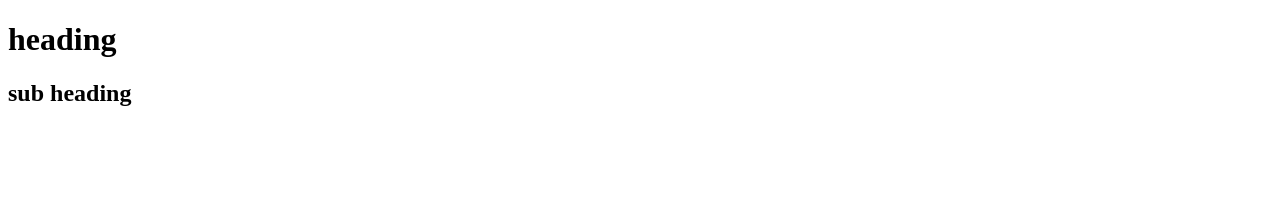
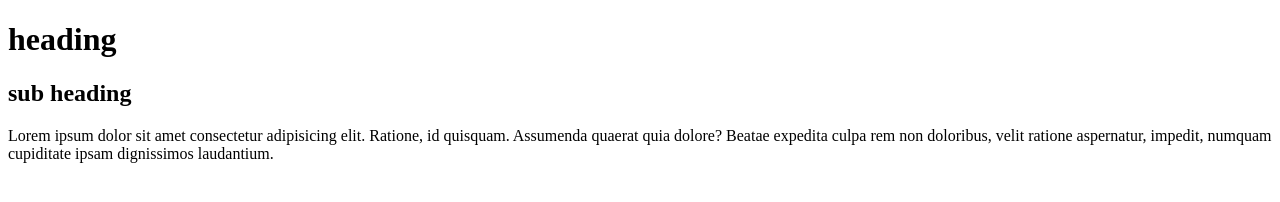
Before and after one commit to KhansaBinthAhmed/krepo, a plain HTML site: page k4/index.html in a window 1280 px wide. Drawn offline with Linux system fonts and the light colour scheme.

Commit message:
envelope1

```diff
--- a/k4/index.html
+++ b/k4/index.html
@@ -8,5 +8,6 @@
 <body>
     <h1>heading</h1>
     <h2>sub heading</h2>
+    Lorem ipsum dolor sit amet consectetur adipisicing elit. Ratione, id quisquam. Assumenda quaerat quia dolore? Beatae expedita culpa rem non doloribus, velit ratione aspernatur, impedit, numquam cupiditate ipsam dignissimos laudantium.
 </body>
 </html>
```
